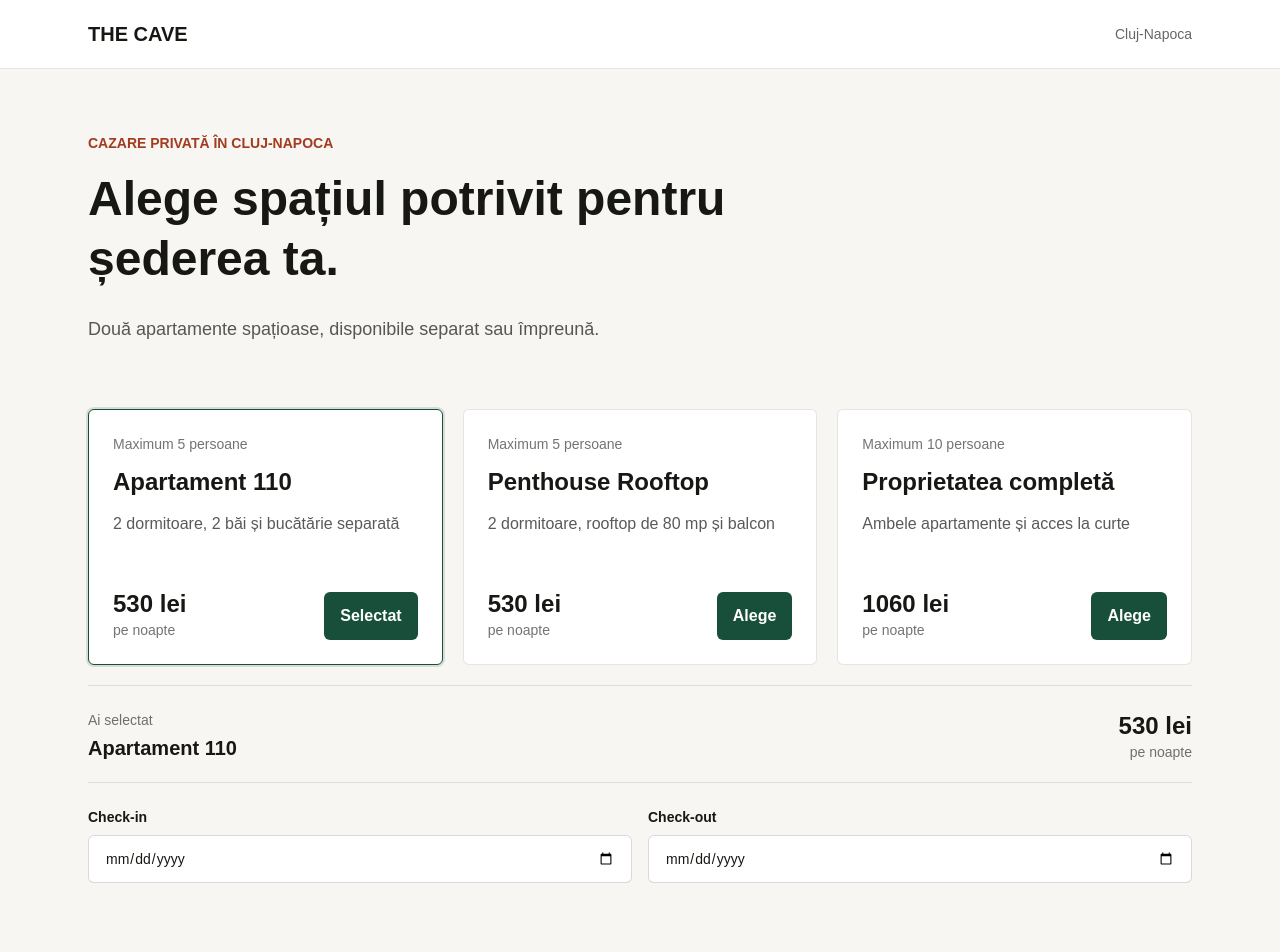
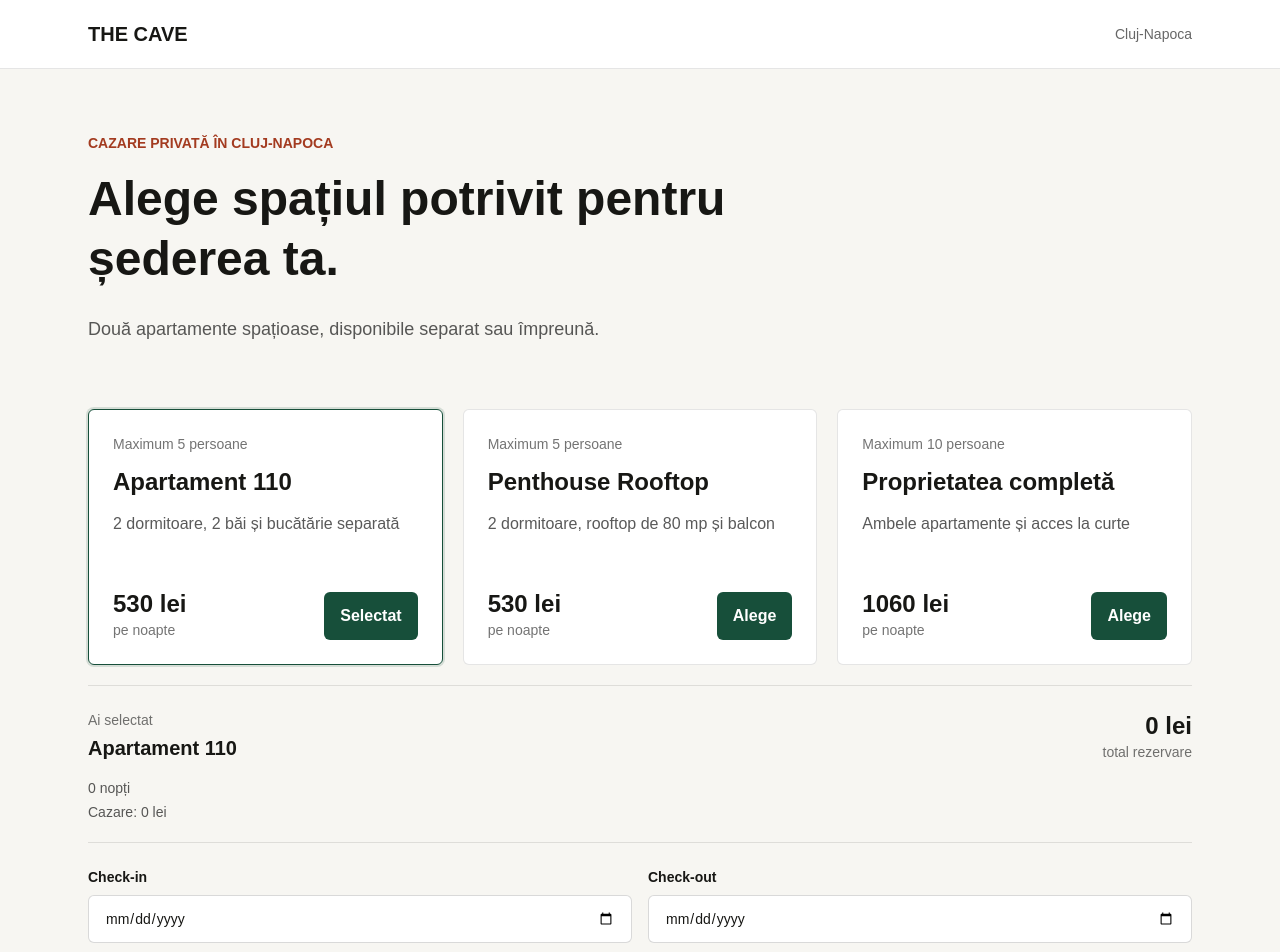
Before and after one commit to UEmanuelTudor/the-cave, a Next.js app: page / in a window 1280 px wide. Shown: the top 952 px of the page. Built offline with nearby package versions, Linux system fonts and the light colour scheme.

Commit message:
feat: calculate booking totals

```diff
--- a/src/components/booking-selector.tsx
+++ b/src/components/booking-selector.tsx
@@ -26,12 +26,37 @@ const bookingOptions = [
     },
 ];
 
+const DAY_IN_MS = 24 * 60 * 60 * 1000;
+
+function getNights(checkIn: string, checkOut: string) {
+    if (!checkIn || !checkOut) {
+        return 0;
+    }
+
+    const [startYear, startMonth, startDay] = checkIn.split("-").map(Number);
+    const [endYear, endMonth, endDay] = checkOut.split("-").map(Number);
+
+    const start = Date.UTC(startYear, startMonth - 1, startDay);
+    const end = Date.UTC(endYear, endMonth - 1, endDay);
+
+    return Math.max(0, Math.round((end - start) / DAY_IN_MS));
+}
+
 export function BookingSelector() {
     const [selectedId, setSelectedId] = useState("apartment-110");
+
+    const [checkIn, setCheckIn] = useState("");
+    const [checkOut, setCheckOut] = useState("");
 
     const selectedOption = bookingOptions.find(
         (option) => option.id === selectedId,
     )!;
+
+    const nights = getNights(checkIn, checkOut);
+    const cleaningFee = selectedOption.id === "both" && nights > 0 ? 100 : 0;
+    const accommodationTotal = nights * selectedOption.price;
+    const total = accommodationTotal + cleaningFee;
+    const hasInvalidDates = checkIn !== "" && checkOut !== "" && nights === 0;
 
     return (
         <section
@@ -40,7 +65,6 @@ export function BookingSelector() {
         >
             {bookingOptions.map((option) => {
                 const isSelected = selectedId === option.id;
-
                 return (
                     <article
                         key={option.id}
@@ -79,28 +103,35 @@ export function BookingSelector() {
             })}
             <div
                 aria-live="polite"
-                className="flex flex-col justify-between gap-4 border-t border-black/10 pt-6 md:col-span-3 md:flex-row md:items-center"
+                className="grid gap-4 border-t border-black/10 pt-6 md:col-span-3 md:grid-cols-[1fr_auto]"
             >
                 <div>
                     <p className="text-sm text-black/55">Ai selectat</p>
                     <p className="mt-1 text-xl font-semibold">{selectedOption.name}</p>
 
-                    {selectedOption.id === "both" && (
-                        <p className="mt-1 text-sm text-[#a33b20]">
-                            + 100 lei taxă unică de curățenie
-                        </p>
-                    )}
+                    <div className="mt-4 space-y-1 text-sm text-black/65">
+                        <p>{nights} {nights === 1 ? "noapte" : "nopți"}</p>
+                        <p>Cazare: {accommodationTotal} lei</p>
+
+                        {cleaningFee > 0 && (
+                            <p className="text-[#a33b20]">
+                                Taxă unică de curățenie: {cleaningFee} lei
+                            </p>
+                        )}
+                    </div>
                 </div>
 
-                <p className="text-right">
-                    <strong className="text-2xl">{selectedOption.price} lei</strong>
-                    <span className="block text-sm text-black/55">pe noapte</span>
+                <p className="text-left md:text-right">
+                    <strong className="text-2xl">{total} lei</strong>
+                    <span className="block text-sm text-black/55">total rezervare</span>
                 </p>
             </div>
             <div className="grid gap-4 border-t border-black/10 pt-6 md:col-span-3 md:grid-cols-2">
                 <label className="text-sm font-semibold">
                     Check-in
                     <input
+                        value={checkIn}
+                        onChange={(event) => setCheckIn(event.target.value)}
                         type="date"
                         name="checkIn"
                         required
@@ -111,13 +142,20 @@ export function BookingSelector() {
                 <label className="text-sm font-semibold">
                     Check-out
                     <input
+                        value={checkOut}
+                        onChange={(event) => setCheckOut(event.target.value)}
                         type="date"
                         name="checkOut"
                         required
                         className="mt-2 block h-12 w-full rounded-md border border-black/15 bg-white px-4 font-normal"
                     />
                 </label>
+                {hasInvalidDates && (
+                    <p className="text-sm font-semibold text-[#a33b20] md:col-span-2">
+                        Data de check-out trebuie să fie după data de check-in.
+                    </p>
+                )}
             </div>
-        </section>
+        </section >
     );
 }
```
